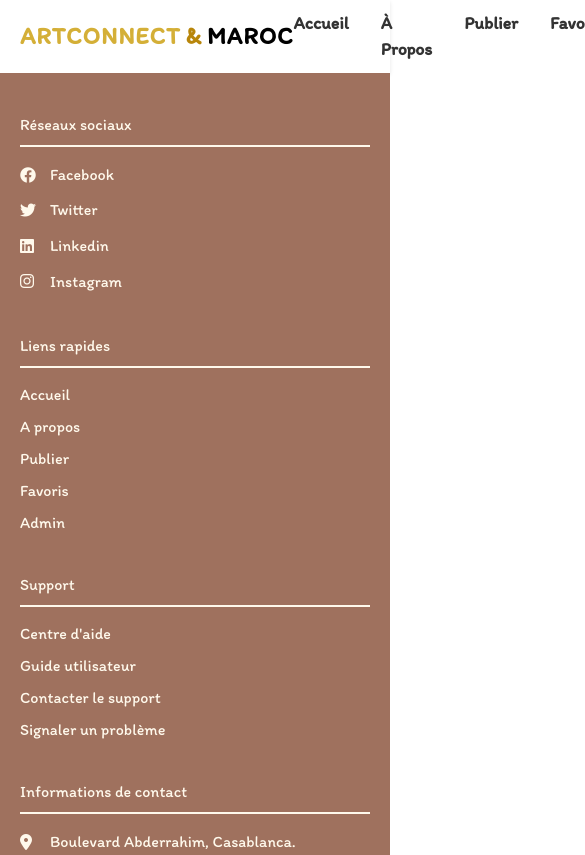
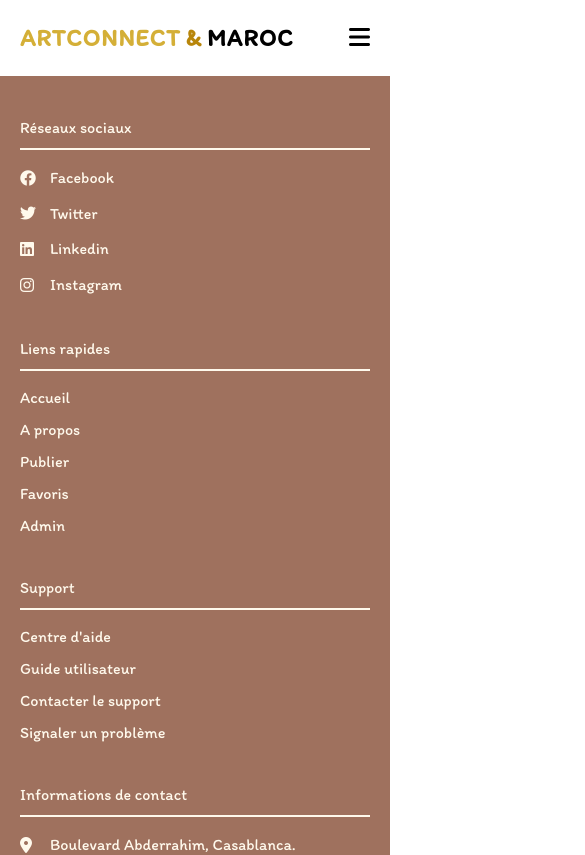
Before and after one commit to yassineknb/Brief04, a React (Vite) app: page /favoris in a window 390 px wide. Shown: the top 855 px of the page, 585 px wide, since content can reach past the window. Built offline with nearby package versions, Linux system fonts and the light colour scheme.

Commit message:
page accueil donee!

```diff
--- a/src/components/shared/Nav-Footer.css
+++ b/src/components/shared/Nav-Footer.css
@@ -137,3 +137,54 @@
 .footer-bottom a:hover {
   text-decoration: underline;
 }
+.hamburger {
+  display: none; /* Caché par défaut sur les grands écrans */
+  font-size: 1.5rem;
+  cursor: pointer;
+}
+
+
+/* -- Media Query : Styles pour les écrans de 768px ou moins -- */
+@media (max-width: 768px) {
+  .navbar {
+    justify-content: space-between; /* Pour espacer le logo et le hamburger */
+    padding: 20px;
+  }
+
+  .nav-links {
+    /* Style du menu déroulant */
+    position: absolute;
+    top: 80px; /* Hauteur de la navbar */
+    left: 0;
+    width: 100%;
+    flex-direction: column;
+    align-items: center;
+    background-color: white;
+    box-shadow: 0 4px 8px rgba(0,0,0,0.1);
+
+    /* Le menu est caché par défaut */
+    max-height: 0;
+    overflow: hidden;
+    transition: max-height 0.5s ease-out;
+  }
+
+  .nav-links.active {
+    /* Quand le menu est actif, on lui donne une hauteur */
+    max-height: 300px; /* Ajustez si vous avez plus de liens */
+    padding: 1rem 0;
+  }
+
+  .nav-links li {
+    width: 100%;
+    text-align: center;
+    padding: 0.5rem 0;
+  }
+
+  .searchbar {
+    display: none; /* On cache la barre de recherche sur mobile pour plus de place */
+  }
+
+  .hamburger {
+    display: block; /* On affiche le bouton hamburger */
+  }
+}
--- a/src/components/shared/Navbar.jsx
+++ b/src/components/shared/Navbar.jsx
@@ -1,10 +1,13 @@
 // src/components/shared/Navbar.jsx
 
-import React from 'react';
-import "./Nav-Footer.css"; // On importe le CSS
+import React, { useState } from 'react';
+import "./Nav-Footer.css"; // Nous gardons le CSS
 import { Link } from 'react-router-dom';
 
-function Navbar () {
+function Navbar() {
+  // État pour savoir si le menu mobile est ouvert ou fermé
+  const [isMenuOpen, setIsMenuOpen] = useState(false);
+
   return (
     <nav className="navbar">
       <div className='logo-container'>
@@ -12,18 +15,35 @@
         <Link to="/" className='logo1'>&</Link>
         <Link to="/" className='logo2'>MAROC</Link>
       </div>
-        <ul className="nav-links">
-          <li><Link to="/" className='page'>Accueil</Link></li>
-          <li><Link to="/a-propos" className='page'>À Propos</Link></li>
-          <li><Link to="/publier" className='page'>Publier</Link></li>
-          <li><Link to="/favoris" className='page'>Favoris</Link></li>
-          <li><Link to="/admin" className='page'>Admin</Link></li>
+
+      {/* --- MODIFICATION 1 : AJOUT DE CLASSES POUR LE RESPONSIVE --- */}
+      {/* La classe 'active' sera ajoutée dynamiquement quand le menu est ouvert */}
+      <ul className={`nav-links ${isMenuOpen ? 'active' : ''}`}>
+        <li><Link to="/" className='page' onClick={() => setIsMenuOpen(false)}>Accueil</Link></li>
+        <li><Link to="/a-propos" className='page' onClick={() => setIsMenuOpen(false)}>À Propos</Link></li>
+        <li><Link to="/publier" className='page' onClick={() => setIsMenuOpen(false)}>Publier</Link></li>
+        <li><Link to="/favoris" className='page' onClick={() => setIsMenuOpen(false)}>Favoris</Link></li>
+        <li><Link to="/admin" className='page' onClick={() => setIsMenuOpen(false)}>Admin</Link></li>
       </ul>
+
+      {/* La barre de recherche reste la même */}
       <div className='searchbar'>
-          <input type='text' placeholder='Rechercher...' className="search-input" />
-          <button className="search-btn" style={{ background: 'none', border: 'none', cursor: 'pointer', marginLeft: '8px' }} aria-label="Search">
+        <input
+          type='text'
+          placeholder='Rechercher...'
+          className="search-input"
+        />
+        <button
+          className="search-btn"
+          style={{ background: 'none', border: 'none', cursor: 'pointer', marginLeft: '8px' }}
+          aria-label="Search"
+        >
           <svg xmlns="http://www.w3.org/2000/svg" width="24" height="24" viewBox="0 0 24 24" fill="none" stroke="currentColor" strokeWidth="2" strokeLinecap="round" strokeLinejoin="round"><circle cx="11" cy="11" r="8"></circle><line x1="21" y1="21" x2="16.65" y2="16.65"></line></svg>
         </button>
+      </div>
+
+      <div className="hamburger" onClick={() => setIsMenuOpen(!isMenuOpen)}>
+        <i className={isMenuOpen ? 'fas fa-times' : 'fas fa-bars'}></i>
       </div>
     </nav>
   );
```
Lines whose indentation alone changed are shown as unchanged.
